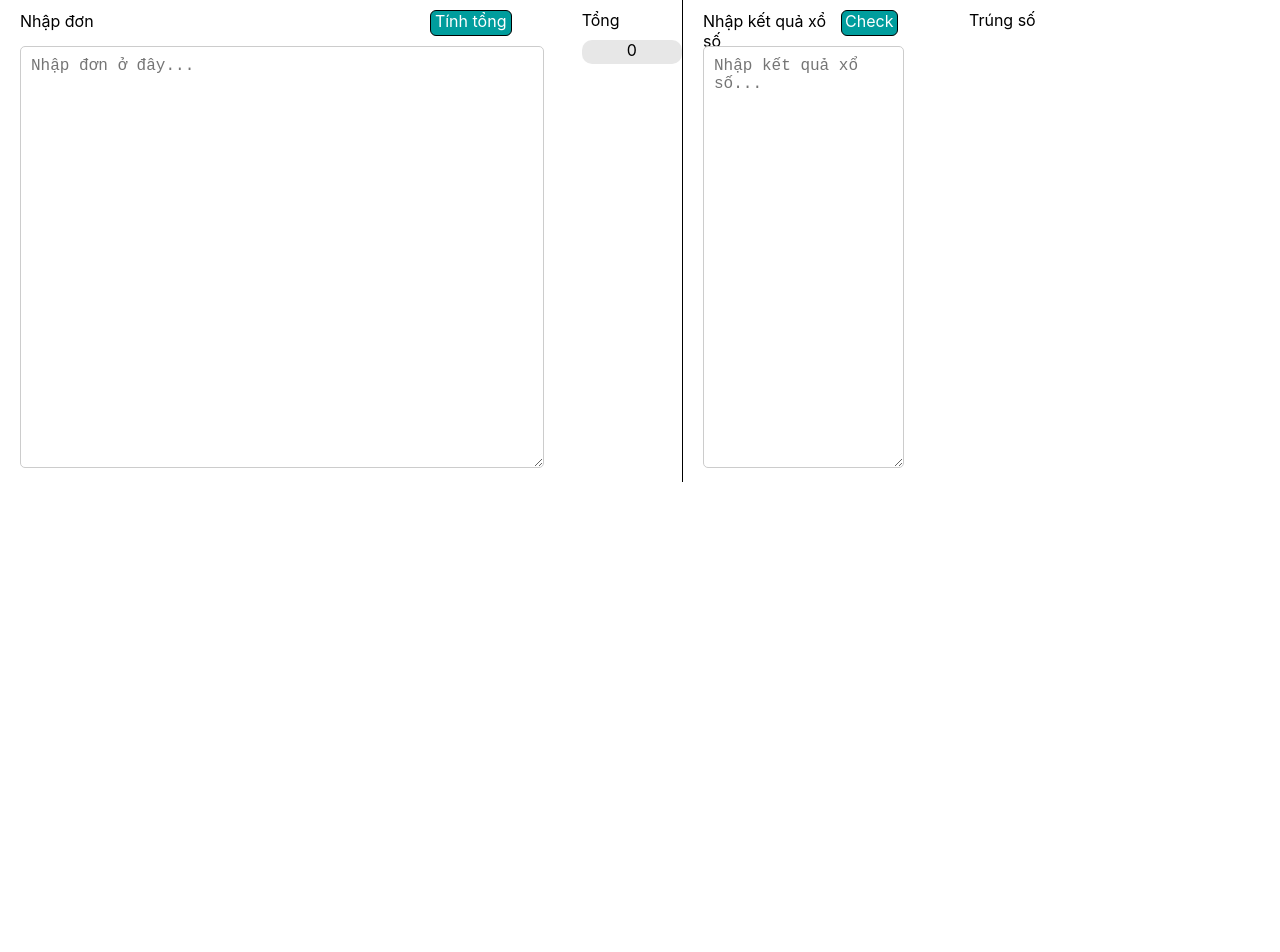
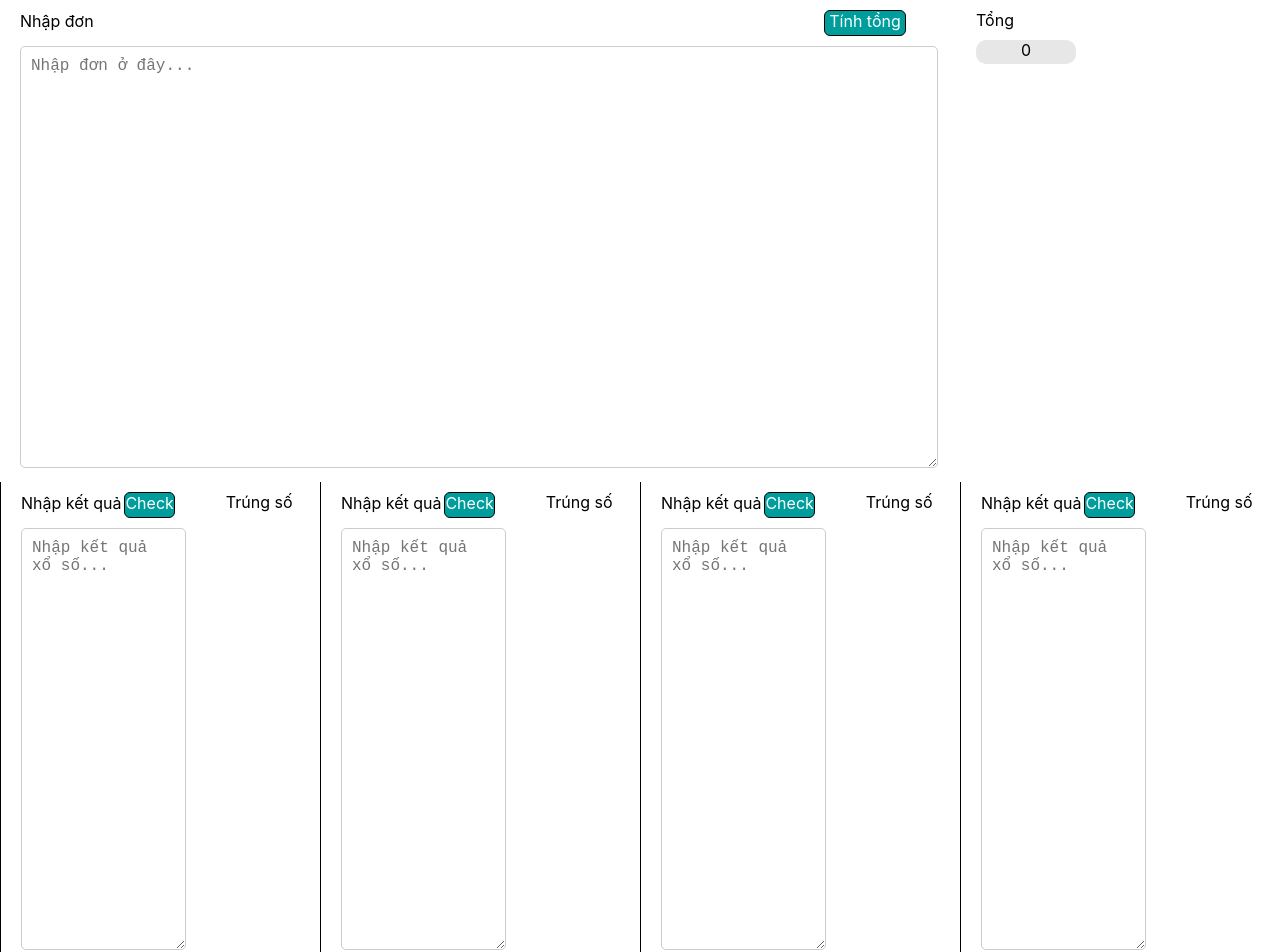
Before and after one commit to DXTPAxT/lso, a React (Create React App) app: page / in a window 1280 px wide. Shown: the top 952 px of the page. Before the commit the page ends 800 px from the top, so only its background shows below. Built offline with nearby package versions, Linux system fonts and the light colour scheme; the HTML template or start-up script is replaced by a standard one.

Commit message:
Thêm check xsxs

```diff
--- a/src/App.css
+++ b/src/App.css
@@ -1,9 +1,15 @@
 .App {
   display: flex;
+  flex-direction: column;
+}
+
+.nhapdonGroup {
+  display: flex;
+  flex-direction: row;
 }
 
 .nhapdonbox {
-  width: 50%;
+  width: 70%;
   padding: 10px;
 }
 
@@ -72,6 +78,11 @@ textarea:focus {
   border-radius: 10px;
 }
 
+.ketquasosoGroup {
+  display: flex;
+  margin-bottom: 100px;
+}
+
 .ketquasoso {
   width: 200px;
   height: 24px;
@@ -79,7 +90,7 @@ textarea:focus {
 }
 
 .ketquasosobox {
-  width: 20%;
+  width: 16%;
   padding: 10px;
   border-left: 1px solid;
 }
@@ -113,8 +124,9 @@ textarea:focus {
 }
 
 .trungsobox {
-  width: 30%;
+  width: 20%;
   padding: 10px;
+  padding-left: 0;
 }
 
 .danhsachtrungso {
--- a/src/App.js
+++ b/src/App.js
@@ -6,9 +6,9 @@ function App() {
     const nhapdontext = document.querySelector(".nhapdontext");
     const tinhtong = document.querySelector(".tinhtong");
     const tongdon = document.querySelector(".tongdon");
-    const ketquasoso = document.querySelector(".textarea1");
-    const check = document.querySelector(".checkkq");
-    const danhsachtrungso = document.querySelector(".danhsachtrungso");
+    const ketquasosoList = document.querySelectorAll(".textarea1");
+    const checkList = document.querySelectorAll(".checkkq");
+    const danhsachtrungsoList = document.querySelectorAll(".danhsachtrungso");
 
     function da(dai, luotdanhArr, sodai) {
       var hesodanh = luotdanhArr[1].replace(",", ".");
@@ -326,12 +326,13 @@ function App() {
       tongdon.innerHTML = tongtien;
     });
 
+    checkList.forEach((check, index) => {
       check.addEventListener("click", function () {
-      const ketQua = ketquasoso.value;
+        const ketQua = ketquasosoList[index].value;
         const ketQuaArr = ketQua.split("\n");
         const dai = ketQuaArr[0].toLowerCase();
         const donArr = nhapdontext.value.split("\n");
-      danhsachtrungso.innerHTML = "";
+        danhsachtrungsoList[index].innerHTML = "";
         nhapdontext.innerHTML = "";
         let trungSoMap = [];
         let danhtrungsomap = [];
@@ -384,16 +385,18 @@ function App() {
 
         for (var i = 0; i < ketQuaArr.length; i++) {
           if (trungSoMap.includes(ketQuaArr[i])) {
-          danhsachtrungso.innerHTML += `<div class="red kqua">${ketQuaArr[i]}</div>`;
+            danhsachtrungsoList[index].innerHTML += `<div class="red kqua">${ketQuaArr[i]}</div><span>\n</span>`;
           } else {
-          danhsachtrungso.innerHTML += `<div class="kqua">${ketQuaArr[i]}</div>`;
+            danhsachtrungsoList[index].innerHTML += `<div class="kqua">${ketQuaArr[i]}</div><span>\n</span>`;
           }
         }
+      });
     });
   }, []);
 
   return (
     <div className="App">
+      <div className="nhapdonGroup">
         <div className="nhapdonbox">
           <div className="nhapdonboxheader">
             <div className="nhapdon">Nhập đơn </div>
@@ -408,9 +411,12 @@ function App() {
           <div className="tong">Tổng</div>
           <div className="tongdon">0</div>
         </div>
+      </div>
+
+      <div className="ketquasosoGroup">
         <div className="ketquasosobox">
           <div className="ketquasosoheader">
-          <div className="ketquasoso">Nhập kết quả xổ số</div>
+            <div className="ketquasoso">Nhập kết quả</div>
             <div className="checkkq">Check</div>
           </div>
           <textarea
@@ -420,9 +426,67 @@ function App() {
             placeholder="Nhập kết quả xổ số..."
           ></textarea>
         </div>
+
         <div className="trungsobox">
           <div className="trungso">Trúng số</div>
           <div className="danhsachtrungso"></div>
+        </div>
+
+        <div className="ketquasosobox">
+          <div className="ketquasosoheader">
+            <div className="ketquasoso">Nhập kết quả</div>
+            <div className="checkkq">Check</div>
+          </div>
+
+          <textarea
+            className="textarea1"
+            rows="4"
+            cols="50"
+            placeholder="Nhập kết quả xổ số..."
+          ></textarea>
+        </div>
+
+        <div className="trungsobox">
+          <div className="trungso">Trúng số</div>
+          <div className="danhsachtrungso"></div>
+        </div>
+        <div className="ketquasosobox">
+          <div className="ketquasosoheader">
+            <div className="ketquasoso">Nhập kết quả</div>
+            <div className="checkkq">Check</div>
+          </div>
+
+          <textarea
+            className="textarea1"
+            rows="4"
+            cols="50"
+            placeholder="Nhập kết quả xổ số..."
+          ></textarea>
+        </div>
+
+        <div className="trungsobox">
+          <div className="trungso">Trúng số</div>
+          <div className="danhsachtrungso"></div>
+        </div>
+
+        <div className="ketquasosobox">
+          <div className="ketquasosoheader">
+            <div className="ketquasoso">Nhập kết quả</div>
+            <div className="checkkq">Check</div>
+          </div>
+
+          <textarea
+            className="textarea1"
+            rows="4"
+            cols="50"
+            placeholder="Nhập kết quả xổ số..."
+          ></textarea>
+        </div>
+
+        <div className="trungsobox">
+          <div className="trungso">Trúng số</div>
+          <div className="danhsachtrungso"></div>
+        </div>
       </div>
     </div>
   );
```
Lines whose indentation alone changed are shown as unchanged.
